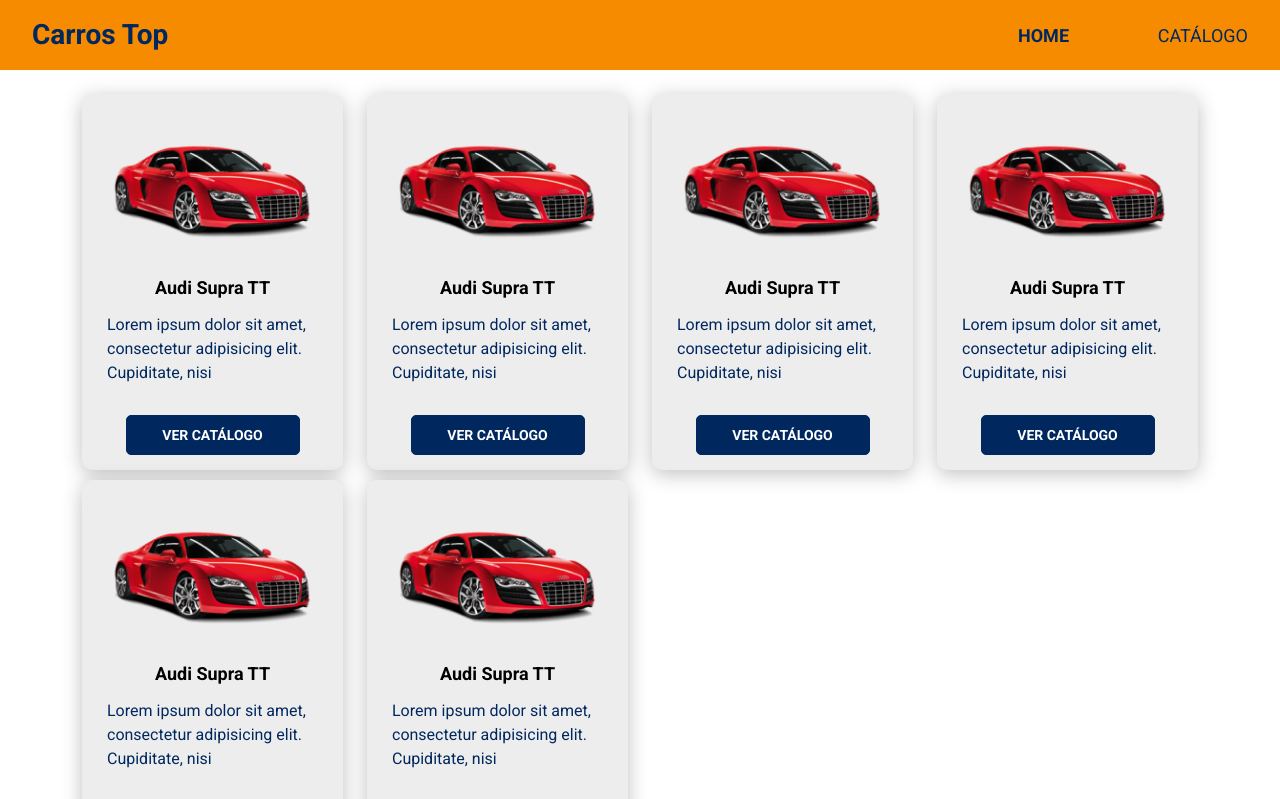
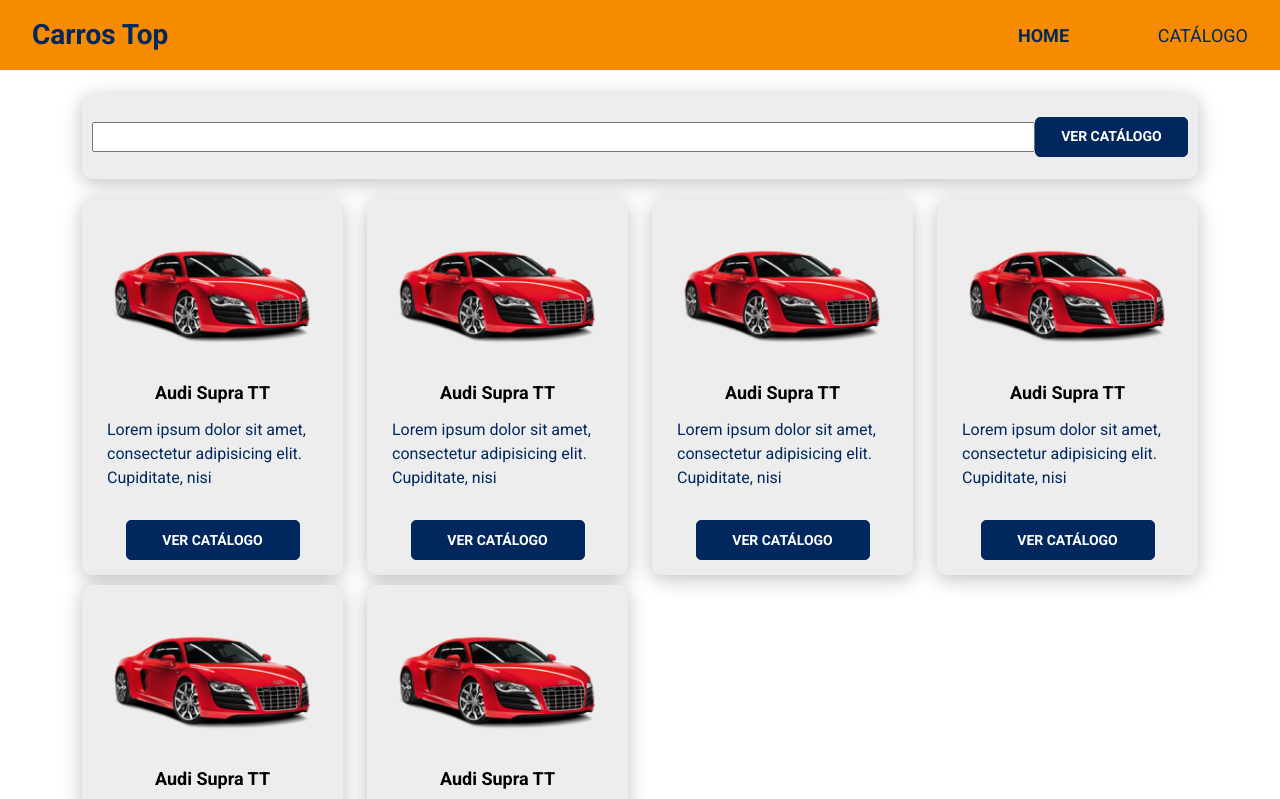
Before and after one commit to felipeschirmann/bds07, a React (Create React App) app in the folder frontend/: page / in a window 1280 px wide. Shown: the top 799 px of the page. Built offline with nearby package versions, Linux system fonts and the light colour scheme.

Commit message:
Create SearchCard

```diff
--- /dev/null
+++ b/frontend/src/components/SearchCard/index.tsx
@@ -0,0 +1,13 @@
+import './styles.css';
+import Button from 'components/Button';
+
+const ProductCard = () => {
+  return (
+    <div className="base-card serch-card">
+      <input type="text" />
+      <Button />
+    </div>
+  );
+};
+
+export default ProductCard;
--- /dev/null
+++ b/frontend/src/components/SearchCard/styles.css
@@ -0,0 +1,11 @@
+.serch-card {
+  padding: 10px;
+  margin-bottom: 20px;
+  height: 85px;
+  display: flex;
+  align-items: center;
+}
+
+.serch-card input {
+  width: 100%;
+}
--- a/frontend/src/pages/Catalog/index.tsx
+++ b/frontend/src/pages/Catalog/index.tsx
@@ -1,12 +1,14 @@
 import './styles.css';
 import Navbar from 'components/Navbar';
 import ProductCard from 'components/ProductCard';
+import SearchCard from 'components/SearchCard'
 
 const Catalog = () => {
   return (
     <div>
       <Navbar />
       <div className="container my-4">
+        <SearchCard/>
         <div className="row">
           <div className="col-sm-6 col-lg-4 col-xl-3">
             <ProductCard />
```
